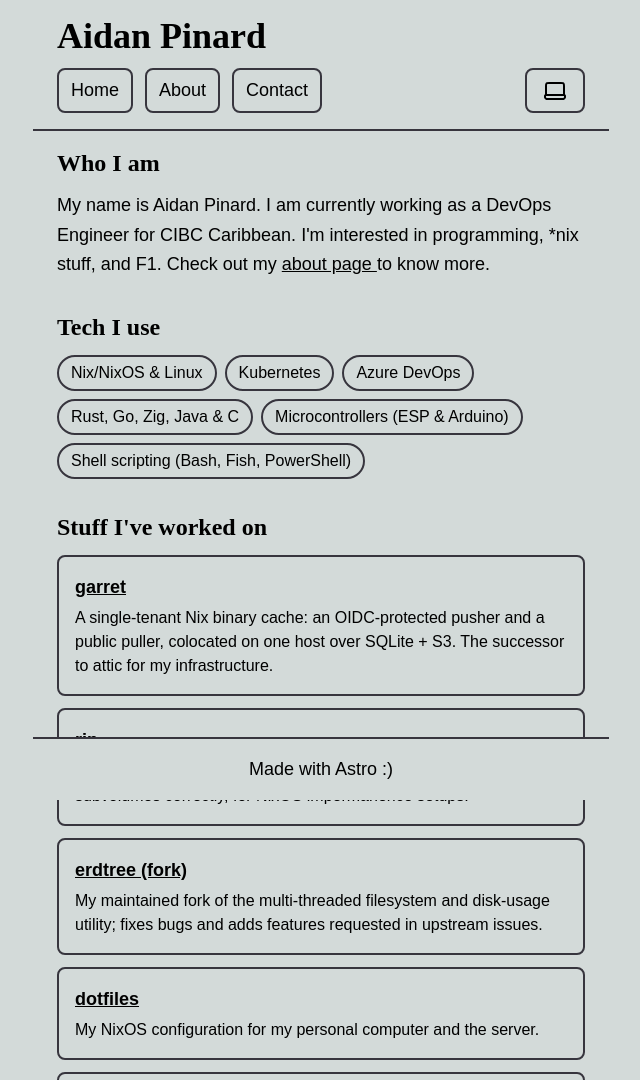
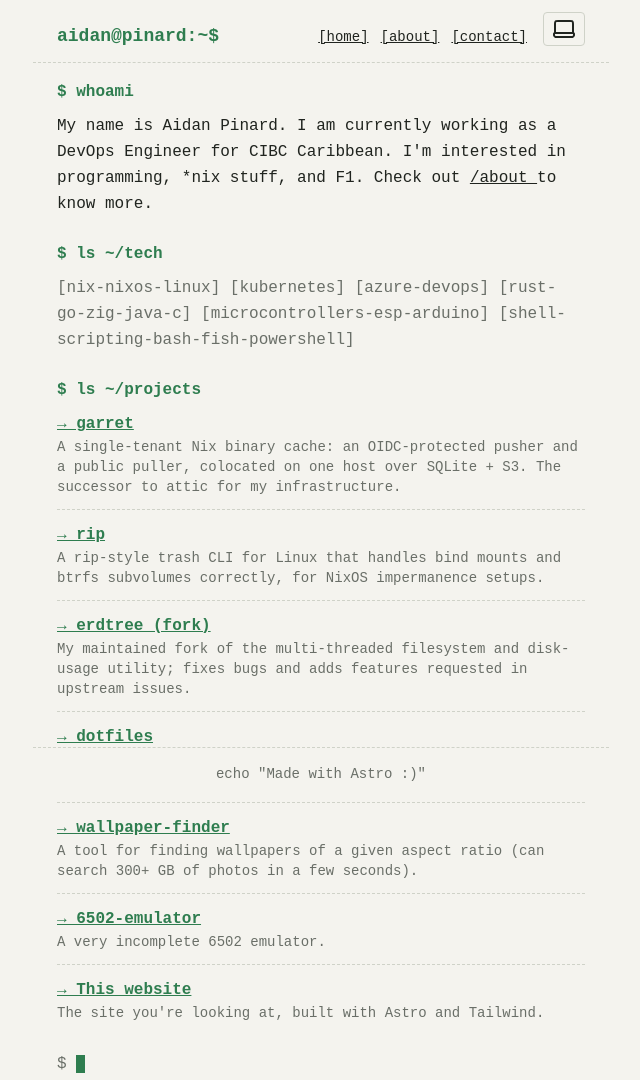
Before and after one commit to jeiang/website, an Astro site: page / in a window 1280 px wide. Shown: the top 1080 px of the page, without its empty margins (319-959 px from the left). Built offline with nearby package versions, Linux system fonts and the light colour scheme; Astro itself is replaced by a stand-in of ours.

Commit message:
feat: redesign site in the Prompt direction
The site reads like a terminal session: JetBrains Mono everywhere,
"aidan@pinard:~$" header, $ command section headings, bracket nav and
tech tokens, dashed hairline separators, directory-style project rows
with a blinking cursor, and an echo footer. Green accent palette in
both themes; refresh the per-platform node_modules FOD hashes for the
new font package.

```diff
--- a/package.json
+++ b/package.json
@@ -14,6 +14,7 @@
   },
   "dependencies": {
     "@fontsource-variable/alegreya": "^5.3.0",
+    "@fontsource-variable/jetbrains-mono": "^5.3.0",
     "@fontsource-variable/ubuntu-sans": "^5.3.0",
     "@tailwindcss/vite": "^4.3.5",
     "astro": "6.4.8",
--- a/src/components/CustomSection.astro
+++ b/src/components/CustomSection.astro
@@ -2,7 +2,7 @@
 const { title } = Astro.props;
 ---
 
-<section class="pb-8">
-  <h2 class="text-2xl font-header font-bold pb-3">{title}</h2>
+<section class="pb-6 font-mono">
+  <h2 class="font-bold pb-2 text-accent dark:text-accent-dark">$ {title}</h2>
   <slot />
 </section>
--- a/src/components/Footer.astro
+++ b/src/components/Footer.astro
@@ -2,8 +2,8 @@
 ---
 
 <footer
-  class="page-chrome sticky bottom-0 z-50 border-t-2 border-dark dark:border-light p-4 text-center"
+  class="page-chrome sticky bottom-0 z-50 p-4 font-mono text-sm text-muted dark:text-muted-dark border-t border-dashed border-hairline dark:border-hairline-dark text-center"
   transition:persist
 >
-  Made with Astro :)
+  echo "Made with Astro :)"
 </footer>
--- a/src/components/Header.astro
+++ b/src/components/Header.astro
@@ -2,25 +2,22 @@
 import InlineLink from "./InlineLink.astro";
 import ThemeButton from "./ThemeButton.astro";
 import { SITE_NAME } from "../consts";
+
+const user = SITE_NAME.split(" ")[0].toLowerCase();
+const host = "pinard";
 ---
 
 <header
-  class="page-chrome sticky top-0 z-50 border-b-2 border-dark dark:border-light px-6 py-4"
+  class="page-chrome sticky top-0 z-50 px-6 py-3 border-b border-dashed border-hairline dark:border-hairline-dark flex items-baseline gap-4 flex-wrap"
   transition:persist
 >
-  <h1 class="text-4xl pb-3 font-header font-bold">{SITE_NAME}</h1>
-  <div class="flex flex-row">
-    <nav class="flex flex-grow flex-row space-x-3">
-      <InlineLink button href="/">
-        Home
-      </InlineLink>
-      <InlineLink button href="/about">
-        About
-      </InlineLink>
-      <InlineLink button href="/contact">
-        Contact
-      </InlineLink>
-    </nav>
-    <ThemeButton />
-  </div>
+  <h1 class="text-lg font-mono font-bold text-accent dark:text-accent-dark">
+    {user}@{host}:~$
+  </h1>
+  <nav class="flex flex-grow flex-row gap-3 justify-end font-mono text-sm">
+    <InlineLink href="/">[home]</InlineLink>
+    <InlineLink href="/about">[about]</InlineLink>
+    <InlineLink href="/contact">[contact]</InlineLink>
+  </nav>
+  <ThemeButton />
 </header>
--- a/src/components/InlineLink.astro
+++ b/src/components/InlineLink.astro
@@ -1,13 +1,11 @@
 ---
-const { href, button = false, classes } = Astro.props;
+const { href, classes } = Astro.props;
 ---
 
 <a
   class:list={[
     classes,
-    button
-      ? "py-1.5 px-3 border-2 rounded-lg border-dark dark:border-light transition-colors hover:bg-dark hover:text-light dark:hover:bg-light dark:hover:text-dark"
-      : "underline hover:text-link visited:text-visited-link",
+    "underline hover:text-accent dark:hover:text-accent-dark visited:text-visited-link dark:visited:text-visited-link-dark",
   ]}
   href={href}
 >
--- a/src/components/ThemeButton.astro
+++ b/src/components/ThemeButton.astro
@@ -5,7 +5,7 @@ import { Icon } from "astro-icon/components";
 <theme-button>
   <button
     aria-label="Toggle color theme"
-    class="py-2 h-full px-4 border-2 rounded-lg border-dark dark:border-light"
+    class="py-1 px-2 border rounded border-hairline dark:border-hairline-dark"
   >
     <span data-theme-icon="system">
       <Icon name="computer" size={24} />
--- a/src/layouts/Layout.astro
+++ b/src/layouts/Layout.astro
@@ -52,7 +52,7 @@ const { title, description } = Astro.props;
         .addEventListener("change", applyTheme);
     </script>
   </head>
-  <body class="flex flex-col leading-relaxed min-h-dvh items-center text-lg font-display bg-light dark:bg-dark dark:text-light">
+  <body class="flex flex-col leading-relaxed min-h-dvh items-center text-base font-mono bg-light dark:bg-dark text-ink dark:text-ink-dark">
     <Header />
     <main class="page-chrome flex-grow px-6 py-4">
       <slot />
--- a/src/pages/about.astro
+++ b/src/pages/about.astro
@@ -32,7 +32,7 @@ const interests = [
 ---
 
 <Layout title="About" description="About Aidan Pinard">
-  <CustomSection title="About Me">
+  <CustomSection title="whoami --verbose">
     <p>
       I am from Trinidad and have a BSc. in Electrical and Computer Engineering
       at UWI St. Augustine. I currently work as a DevOps Engineer at{" "}
@@ -54,7 +54,7 @@ const interests = [
       in a while.
     </p>
   </CustomSection>
-  <CustomSection title="About this site">
+  <CustomSection title="site">
     <p>This website was made with:</p>
     <ul class="list-disc pl-6 pb-4 list-outside">
       <li>
--- a/src/pages/contact.astro
+++ b/src/pages/contact.astro
@@ -23,13 +23,13 @@ const links = [
 ---
 
 <Layout title="Contact" description="Contact me!">
-  <CustomSection title="Contact Me">
-    <p class="pb-4">You can contact me (or see what I'm up to) via:</p>
-    <ul class="grid grid-cols-1 sm:grid-cols-2 gap-2">
+  <CustomSection title="ping">
+    <p class="pb-2">You can contact me (or see what I'm up to) via:</p>
+    <ul class="grid grid-cols-1 sm:grid-cols-2 gap-x-6 gap-y-1">
       {links.map((item) => (
         <li>
-          <InlineLink button classes="block text-center" href={item.link}>
-            {item.content}
+          <InlineLink href={item.link}>
+            [{item.content.toLowerCase()}]
           </InlineLink>
         </li>
       ))}
--- a/src/pages/index.astro
+++ b/src/pages/index.astro
@@ -3,6 +3,12 @@ import Layout from "../layouts/Layout.astro";
 import CustomSection from "../components/CustomSection.astro";
 import InlineLink from "../components/InlineLink.astro";
 import { SITE_NAME } from "../consts";
+
+const slug = (item: string) =>
+  item
+    .toLowerCase()
+    .replace(/[^a-z0-9]+/g, "-")
+    .replace(/^-+|-+$/g, "");
 
 const interests = [
   "Nix/NixOS & Linux",
@@ -57,32 +63,40 @@ const stuffIWorkedOn = [
 ---
 
 <Layout title="Home" description={SITE_NAME}>
-  <CustomSection title="Who I am">
+  <CustomSection title="whoami">
     <p>
       My name is Aidan Pinard. I am currently working as a DevOps Engineer for
       CIBC Caribbean. I'm interested in programming, *nix stuff, and F1. Check
-      out my <InlineLink href="/about">about page</InlineLink> to know more.
+      out <InlineLink href="/about">/about</InlineLink> to know more.
     </p>
   </CustomSection>
-  <CustomSection title="Tech I use">
-    <ul class="flex flex-wrap gap-2">
-      {interests.map((item) => (
-        <li class="border-2 rounded-full px-3 py-1 text-base border-dark dark:border-light">
-          {item}
+  <CustomSection title="ls ~/tech">
+    <p class="text-muted dark:text-muted-dark">
+      {interests.map((item) => `[${slug(item)}]`).join(" ")}
+    </p>
+  </CustomSection>
+  <CustomSection title="ls ~/projects">
+    <ul>
+      {stuffIWorkedOn.map((item, i) => (
+        <li
+          class:list={[
+            "pb-3",
+            i > 0 &&
+              "pt-3 border-t border-dashed border-hairline dark:border-hairline-dark",
+          ]}
+        >
+          <InlineLink
+            href={item.link}
+            classes="font-bold text-accent dark:text-accent-dark"
+          >
+            → {item.name}
+          </InlineLink>
+          <p class="text-sm text-muted dark:text-muted-dark">{item.content}</p>
         </li>
       ))}
     </ul>
-  </CustomSection>
-  <CustomSection title="Stuff I've worked on">
-    <ul class="flex flex-col gap-3">
-      {stuffIWorkedOn.map((item) => (
-        <li class="border-2 rounded-lg p-4 border-dark dark:border-light">
-          <InlineLink href={item.link} classes="font-bold">
-            {item.name}
-          </InlineLink>
-          <p class="text-base pt-1">{item.content}</p>
-        </li>
-      ))}
-    </ul>
+    <p class="pt-4 text-muted dark:text-muted-dark">
+      $ <span class="cursor" aria-hidden="true" />
+    </p>
   </CustomSection>
 </Layout>
--- a/src/styles/global.css
+++ b/src/styles/global.css
@@ -1,14 +1,20 @@
 @import "tailwindcss";
-@import "@fontsource-variable/alegreya/wght.css";
-@import "@fontsource-variable/ubuntu-sans/wght.css";
+@import "@fontsource-variable/jetbrains-mono/wght.css";
 
 @theme {
-  --color-light: #d3dad9;
-  --color-dark: #37353e;
-  --color-link: #3e7cb1;
-  --color-visited-link: #b27c66;
-  --font-header: "Alegreya Variable", serif;
-  --font-display: "Ubuntu Sans Variable", sans-serif;
+  --color-light: #f4f3ee;
+  --color-dark: #0f1312;
+  --color-ink: #20241f;
+  --color-ink-dark: #d8e2d8;
+  --color-muted: #6a6f68;
+  --color-muted-dark: #7d8a7f;
+  --color-accent: #2e7d4f;
+  --color-accent-dark: #74d697;
+  --color-hairline: #cfd2c8;
+  --color-hairline-dark: #263029;
+  --color-visited-link: #1f5a3a;
+  --color-visited-link-dark: #4a9a6e;
+  --font-mono: "JetBrains Mono Variable", monospace;
 }
 
 @custom-variant dark (&:where(.dark, .dark *));
@@ -25,3 +31,20 @@
 [data-theme-mode="dark"] [data-theme-icon="dark"] {
   display: inline;
 }
+
+@keyframes blink {
+  50% {
+    opacity: 0;
+  }
+}
+.cursor {
+  display: inline-block;
+  width: 0.55em;
+  height: 1.1em;
+  vertical-align: text-bottom;
+  background-color: var(--color-accent);
+  animation: blink 1.2s step-end infinite;
+}
+.dark .cursor {
+  background-color: var(--color-accent-dark);
+}
```
Also changed, not shown: 2 other files.
